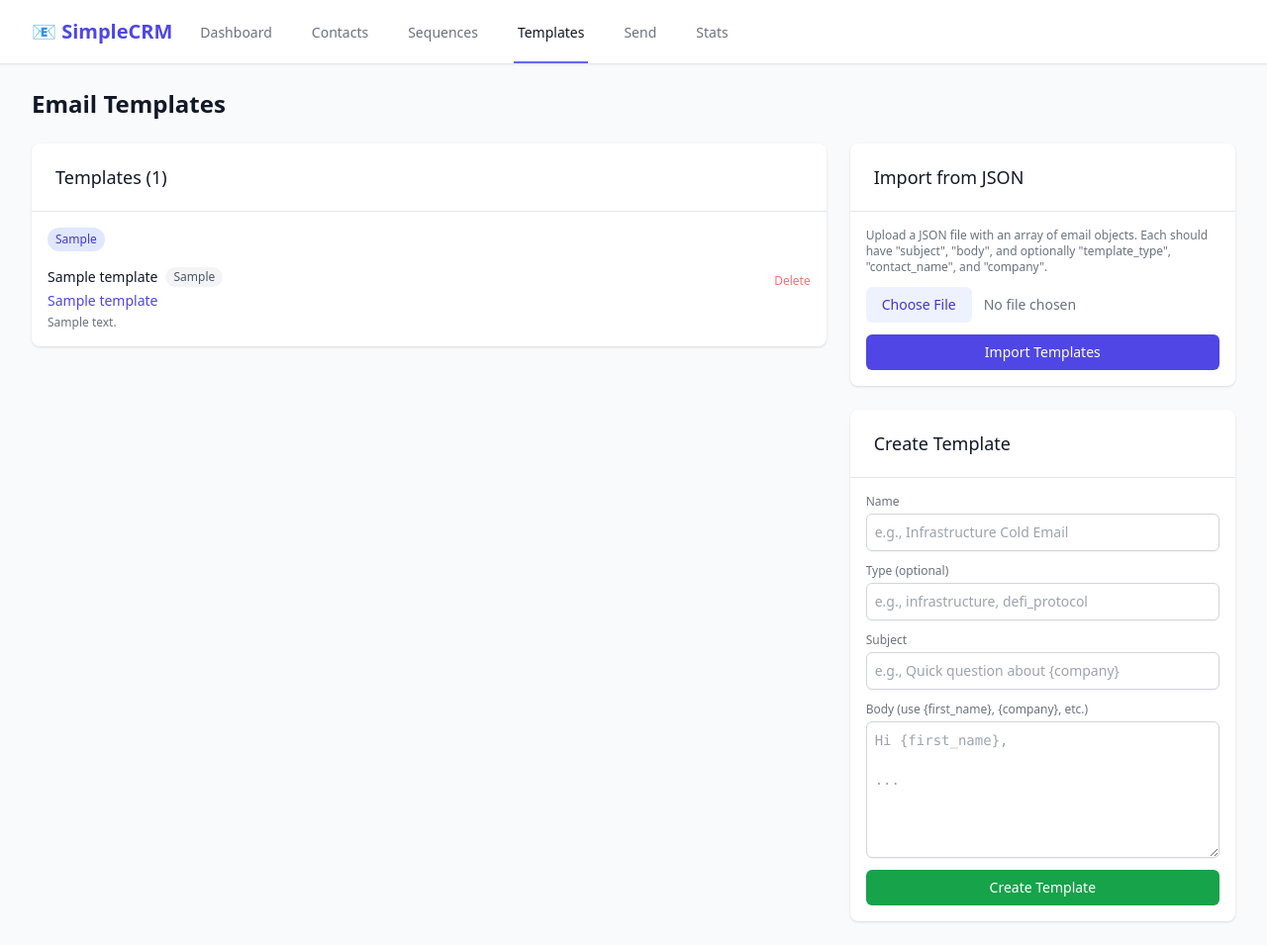
After one commit to funcdude/crm-webhook, a Flask app: page /templates in a window 1280 px wide. The commit adds this page. Shown: the whole page at 99% size. Run offline with Flask 2, Linux system fonts and the light colour scheme; tables that the repository leaves empty hold one stand-in row (values such as "Sample post"); some libraries are stand-ins or nearby versions.

Commit message:
Add ability to create and import email templates for sequences
Adds a new table for email templates, routes for managing them (including import from JSON), and integrates template selection into the sequence editing interface.

Replit-Commit-Author: Agent
Replit-Commit-Session-Id: 73e4f687-a364-43a5-90e9-d331f3d8c750
Replit-Commit-Checkpoint-Type: intermediate_checkpoint
Replit-Commit-Event-Id: d5a82e70-2a6e-4a01-8f0d-cf8e8ae5a130
Replit-Commit-Screenshot-Url: https://storage.googleapis.com/screenshot-production-us-central1/5c5df616-f0c7-4e1d-8fea-2ae2e527385a/73e4f687-a364-43a5-90e9-d331f3d8c750/A1VirI3
Replit-Helium-Checkpoint-Created: true

```diff
--- a/db.py
+++ b/db.py
@@ -89,6 +89,16 @@ CREATE TABLE IF NOT EXISTS events (
     processed INTEGER DEFAULT 0
 );
 
+-- Reusable email templates
+CREATE TABLE IF NOT EXISTS email_templates (
+    id INTEGER PRIMARY KEY AUTOINCREMENT,
+    name TEXT NOT NULL,
+    template_type TEXT,
+    subject TEXT NOT NULL,
+    body TEXT NOT NULL,
+    created_at TEXT DEFAULT CURRENT_TIMESTAMP
+);
+
 -- Create indexes for common queries
 CREATE INDEX IF NOT EXISTS idx_contacts_email ON contacts(email);
 CREATE INDEX IF NOT EXISTS idx_contact_sequences_status ON contact_sequences(status);
--- a/main.py
+++ b/main.py
@@ -7,6 +7,7 @@ Runs on Replit with:
 - Email sending via Resend API
 """
 import os
+import re
 import csv
 import json
 import hmac
@@ -479,6 +480,118 @@ def stats():
         by_sequence=by_sequence
     )
 
+# ============== Email Templates ==============
+
+@app.route('/templates')
+def email_templates():
+    with get_db() as conn:
+        rows = conn.execute("""
+            SELECT * FROM email_templates ORDER BY template_type, created_at DESC
+        """).fetchall()
+        types = conn.execute("""
+            SELECT DISTINCT template_type FROM email_templates
+            WHERE template_type IS NOT NULL ORDER BY template_type
+        """).fetchall()
+    return render_template('email_templates.html', templates=rows, types=[t['template_type'] for t in types])
+
+@app.route('/templates/new', methods=['POST'])
+def new_template():
+    name = request.form.get('name', '').strip()
+    template_type = request.form.get('template_type', '').strip() or None
+    subject = request.form.get('subject', '').strip()
+    body = request.form.get('body', '').strip()
+
+    if not name or not subject or not body:
+        flash('Name, subject and body are required', 'error')
+        return redirect(url_for('email_templates'))
+
+    with get_db() as conn:
+        conn.execute("""
+            INSERT INTO email_templates (name, template_type, subject, body)
+            VALUES (?, ?, ?, ?)
+        """, (name, template_type, subject, body))
+
+    flash(f'Created template "{name}"', 'success')
+    return redirect(url_for('email_templates'))
+
+@app.route('/templates/import', methods=['POST'])
+def import_templates():
+    if 'file' not in request.files:
+        flash('No file uploaded', 'error')
+        return redirect(url_for('email_templates'))
+
+    file = request.files['file']
+    if file.filename == '':
+        flash('No file selected', 'error')
+        return redirect(url_for('email_templates'))
+
+    try:
+        content = file.read().decode('utf-8-sig')
+        data = json.loads(content)
+
+        if not isinstance(data, list):
+            data = [data]
+
+        imported = 0
+        with get_db() as conn:
+            for item in data:
+                subject = item.get('subject', '').strip()
+                body = item.get('body', '').strip()
+                if not subject or not body:
+                    continue
+
+                template_type = item.get('template_type', '').strip() or None
+                name = item.get('contact_name') or item.get('name') or f"{template_type or 'email'} template"
+
+                subject_template = subject
+                body_template = body
+
+                contact_name = item.get('contact_name', '')
+                if contact_name:
+                    parts = contact_name.split()
+                    first = parts[0]
+                    last = parts[-1] if len(parts) > 1 else ''
+
+                    greetings = ['Hi', 'Hey', 'Hello', 'Dear']
+                    for g in greetings:
+                        pattern = re.compile(re.escape(f'{g} {first}') + r'(?=[,\s!.\n]|$)')
+                        body_template = pattern.sub(f'{g} {{first_name}}', body_template)
+
+                    if last and last != first:
+                        body_template = body_template.replace(f'{first} {last}', '{first_name} {last_name}')
+
+                company = item.get('company', '')
+                if company:
+                    subject_template = subject_template.replace(company, '{company}')
+                    body_template = body_template.replace(company, '{company}')
+
+                conn.execute("""
+                    INSERT INTO email_templates (name, template_type, subject, body)
+                    VALUES (?, ?, ?, ?)
+                """, (name, template_type, subject_template, body_template))
+                imported += 1
+
+        flash(f'Imported {imported} templates', 'success')
+    except json.JSONDecodeError:
+        flash('Invalid JSON file', 'error')
+    except Exception as e:
+        flash(f'Import error: {e}', 'error')
+
+    return redirect(url_for('email_templates'))
+
+@app.route('/templates/<int:tpl_id>/delete', methods=['POST'])
+def delete_template(tpl_id):
+    with get_db() as conn:
+        conn.execute("DELETE FROM email_templates WHERE id = ?", (tpl_id,))
+    flash('Template deleted', 'success')
+    return redirect(url_for('email_templates'))
+
+@app.route('/api/templates')
+def api_templates():
+    with get_db() as conn:
+        rows = conn.execute("SELECT * FROM email_templates ORDER BY template_type, name").fetchall()
+    return jsonify([dict(r) for r in rows])
+
 # ============== Webhook Endpoint ==============
 
 @app.route('/webhook', methods=['POST'])
--- a/templates/base.html
+++ b/templates/base.html
@@ -27,6 +27,9 @@
                         <a href="/sequences" class="{% if 'sequence' in request.endpoint %}border-indigo-500 text-gray-900{% else %}border-transparent text-gray-500 hover:border-gray-300 hover:text-gray-700{% endif %} inline-flex items-center px-1 pt-1 border-b-2 text-sm font-medium">
                             Sequences
                         </a>
+                        <a href="/templates" class="{% if 'template' in request.endpoint %}border-indigo-500 text-gray-900{% else %}border-transparent text-gray-500 hover:border-gray-300 hover:text-gray-700{% endif %} inline-flex items-center px-1 pt-1 border-b-2 text-sm font-medium">
+                            Templates
+                        </a>
                         <a href="/send" class="{% if request.endpoint == 'send_emails' %}border-indigo-500 text-gray-900{% else %}border-transparent text-gray-500 hover:border-gray-300 hover:text-gray-700{% endif %} inline-flex items-center px-1 pt-1 border-b-2 text-sm font-medium">
                             Send
                         </a>
--- /dev/null
+++ b/templates/email_templates.html
@@ -0,0 +1,106 @@
+{% extends "base.html" %}
+
+{% block title %}Email Templates - CRM{% endblock %}
+
+{% block content %}
+<div class="mb-6 flex justify-between items-center">
+    <h1 class="text-2xl font-bold text-gray-900">Email Templates</h1>
+</div>
+
+<div class="grid grid-cols-1 lg:grid-cols-3 gap-6">
+    <div class="lg:col-span-2">
+        <div class="bg-white shadow rounded-lg">
+            <div class="px-4 py-5 sm:px-6 border-b border-gray-200 flex justify-between items-center">
+                <h3 class="text-lg font-medium text-gray-900">Templates ({{ templates|length }})</h3>
+            </div>
+
+            {% if types %}
+            <div class="px-4 pt-4 flex gap-2 flex-wrap">
+                {% for t in types %}
+                <span class="px-2 py-1 text-xs bg-indigo-100 text-indigo-700 rounded-full">{{ t }}</span>
+                {% endfor %}
+            </div>
+            {% endif %}
+
+            <div class="divide-y divide-gray-200">
+                {% for tpl in templates %}
+                <div class="p-4">
+                    <div class="flex justify-between items-start">
+                        <div class="flex-1 min-w-0">
+                            <div class="flex items-center gap-2 mb-1">
+                                <span class="font-medium text-gray-900 text-sm">{{ tpl.name }}</span>
+                                {% if tpl.template_type %}
+                                <span class="px-2 py-0.5 text-xs bg-gray-100 text-gray-600 rounded-full">{{ tpl.template_type }}</span>
+                                {% endif %}
+                            </div>
+                            <div class="text-sm text-indigo-600 mb-1">{{ tpl.subject }}</div>
+                            <div class="text-xs text-gray-500 whitespace-pre-wrap">{{ tpl.body[:200] }}{% if tpl.body|length > 200 %}...{% endif %}</div>
+                        </div>
+                        <form method="POST" action="/templates/{{ tpl.id }}/delete" class="ml-3 flex-shrink-0">
+                            <button type="submit" onclick="return confirm('Delete this template?')" class="text-red-400 hover:text-red-600 text-xs">Delete</button>
+                        </form>
+                    </div>
+                </div>
+                {% else %}
+                <div class="p-8 text-center text-gray-500">
+                    No templates yet. Create one manually or import from a JSON file.
+                </div>
+                {% endfor %}
+            </div>
+        </div>
+    </div>
+
+    <div class="space-y-6">
+        <div class="bg-white shadow rounded-lg">
+            <div class="px-4 py-5 sm:px-6 border-b border-gray-200">
+                <h3 class="text-lg font-medium text-gray-900">Import from JSON</h3>
+            </div>
+            <div class="p-4">
+                <form method="POST" action="/templates/import" enctype="multipart/form-data">
+                    <p class="text-xs text-gray-500 mb-3">Upload a JSON file with an array of email objects. Each should have "subject", "body", and optionally "template_type", "contact_name", and "company".</p>
+                    <div class="mb-3">
+                        <input type="file" name="file" accept=".json" required
+                            class="block w-full text-sm text-gray-500 file:mr-3 file:py-2 file:px-4 file:rounded-md file:border-0 file:text-sm file:font-medium file:bg-indigo-50 file:text-indigo-700 hover:file:bg-indigo-100">
+                    </div>
+                    <button type="submit" class="w-full bg-indigo-600 text-white px-3 py-2 rounded-md text-sm font-medium hover:bg-indigo-700">
+                        Import Templates
+                    </button>
+                </form>
+            </div>
+        </div>
+
+        <div class="bg-white shadow rounded-lg">
+            <div class="px-4 py-5 sm:px-6 border-b border-gray-200">
+                <h3 class="text-lg font-medium text-gray-900">Create Template</h3>
+            </div>
+            <div class="p-4">
+                <form method="POST" action="/templates/new">
+                    <div class="mb-3">
+                        <label class="block text-xs text-gray-500 mb-1">Name</label>
+                        <input type="text" name="name" required placeholder="e.g., Infrastructure Cold Email"
+                            class="block w-full rounded-md border-gray-300 shadow-sm text-sm p-2 border">
+                    </div>
+                    <div class="mb-3">
+                        <label class="block text-xs text-gray-500 mb-1">Type (optional)</label>
+                        <input type="text" name="template_type" placeholder="e.g., infrastructure, defi_protocol"
+                            class="block w-full rounded-md border-gray-300 shadow-sm text-sm p-2 border">
+                    </div>
+                    <div class="mb-3">
+                        <label class="block text-xs text-gray-500 mb-1">Subject</label>
+                        <input type="text" name="subject" required placeholder="e.g., Quick question about {company}"
+                            class="block w-full rounded-md border-gray-300 shadow-sm text-sm p-2 border">
+                    </div>
+                    <div class="mb-3">
+                        <label class="block text-xs text-gray-500 mb-1">Body (use {first_name}, {company}, etc.)</label>
+                        <textarea name="body" rows="6" required placeholder="Hi {first_name},&#10;&#10;..."
+                            class="block w-full rounded-md border-gray-300 shadow-sm text-sm p-2 border font-mono"></textarea>
+                    </div>
+                    <button type="submit" class="w-full bg-green-600 text-white px-3 py-2 rounded-md text-sm font-medium hover:bg-green-700">
+                        Create Template
+                    </button>
+                </form>
+            </div>
+        </div>
+    </div>
+</div>
+{% endblock %}
```
Also changed, not shown: attached_assets/corrected_web3_campaign_20260215_2040_1771355534793.json (added, +145 -0 lines), templates/sequence_edit.html (+47 -2 lines).
